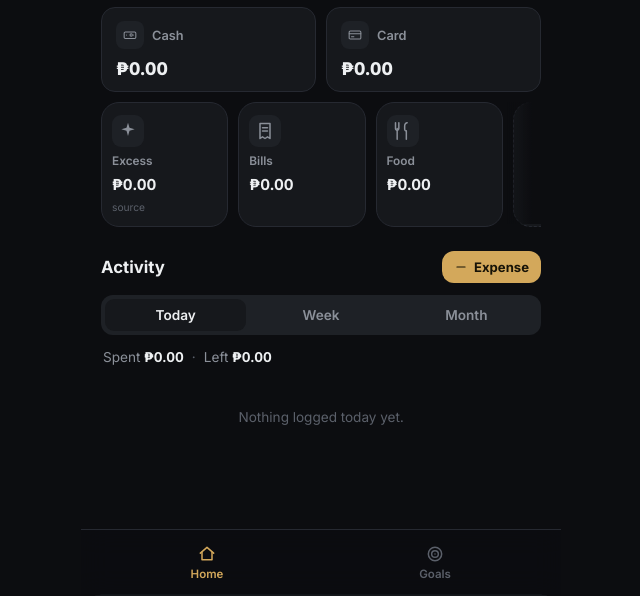
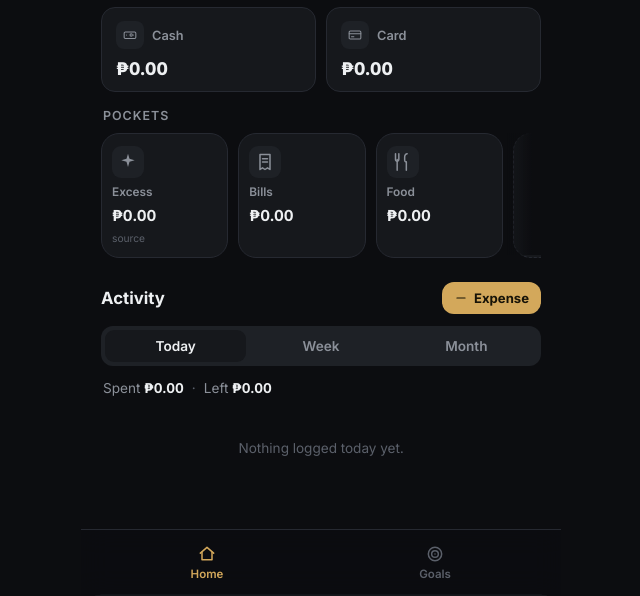
Before and after one commit to eighthhiro/pocket.github.io, a plain HTML site: page index.html in a window 1280 px wide. Shown: the part 205-801 px from the top of the page, without its empty margins (319-959 px from the left). Drawn offline with Linux system fonts and the light colour scheme.

Commit message:
Add files via upload

```diff
--- a/index.html
+++ b/index.html
@@ -67,6 +67,7 @@ main{flex:1;padding:4px 20px 110px;}
 .pm-amount{font-size:1.1rem;font-weight:800;}
 
 /* Pockets carousel */
+.pockets-label{font-size:0.78rem;text-transform:uppercase;letter-spacing:0.08em;color:var(--text-muted);font-weight:600;margin:6px 2px 0;}
 .pockets-wrap{overflow:hidden;position:relative;}
 .pockets-wrap::after{content:'';position:absolute;top:0;right:0;bottom:3px;width:34px;background:linear-gradient(to right, transparent, var(--bg) 75%);opacity:0;pointer-events:none;transition:opacity .2s ease;}
 .pockets-wrap.scrollable::after{opacity:1;}
@@ -269,6 +270,7 @@ main{flex:1;padding:4px 20px 110px;}
         </div>
 
         <!-- Pockets carousel -->
+        <div class="pockets-label">Pockets</div>
         <div class="pockets-wrap">
           <div class="pockets-carousel" id="pocketsCarousel"></div>
         </div>
```
